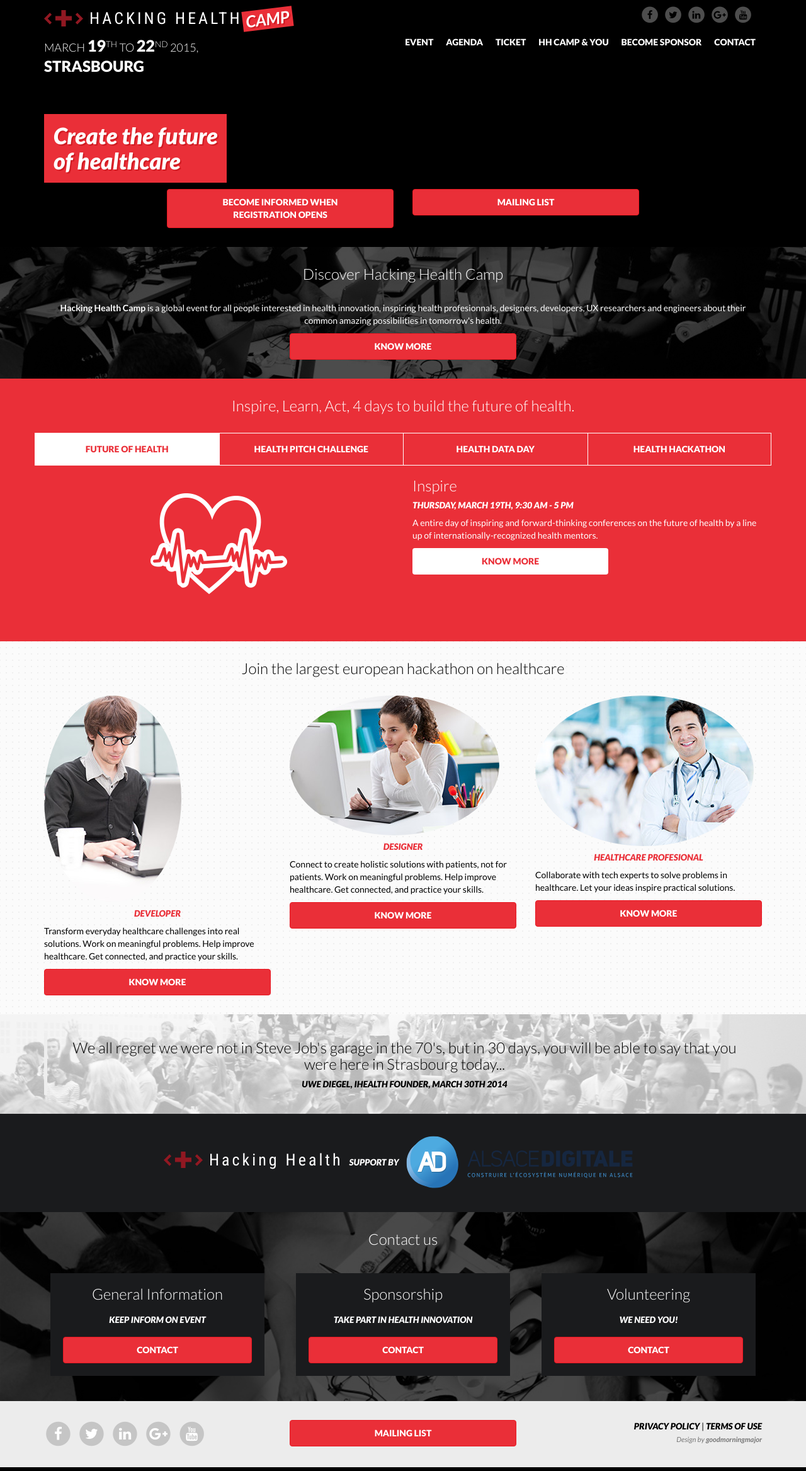
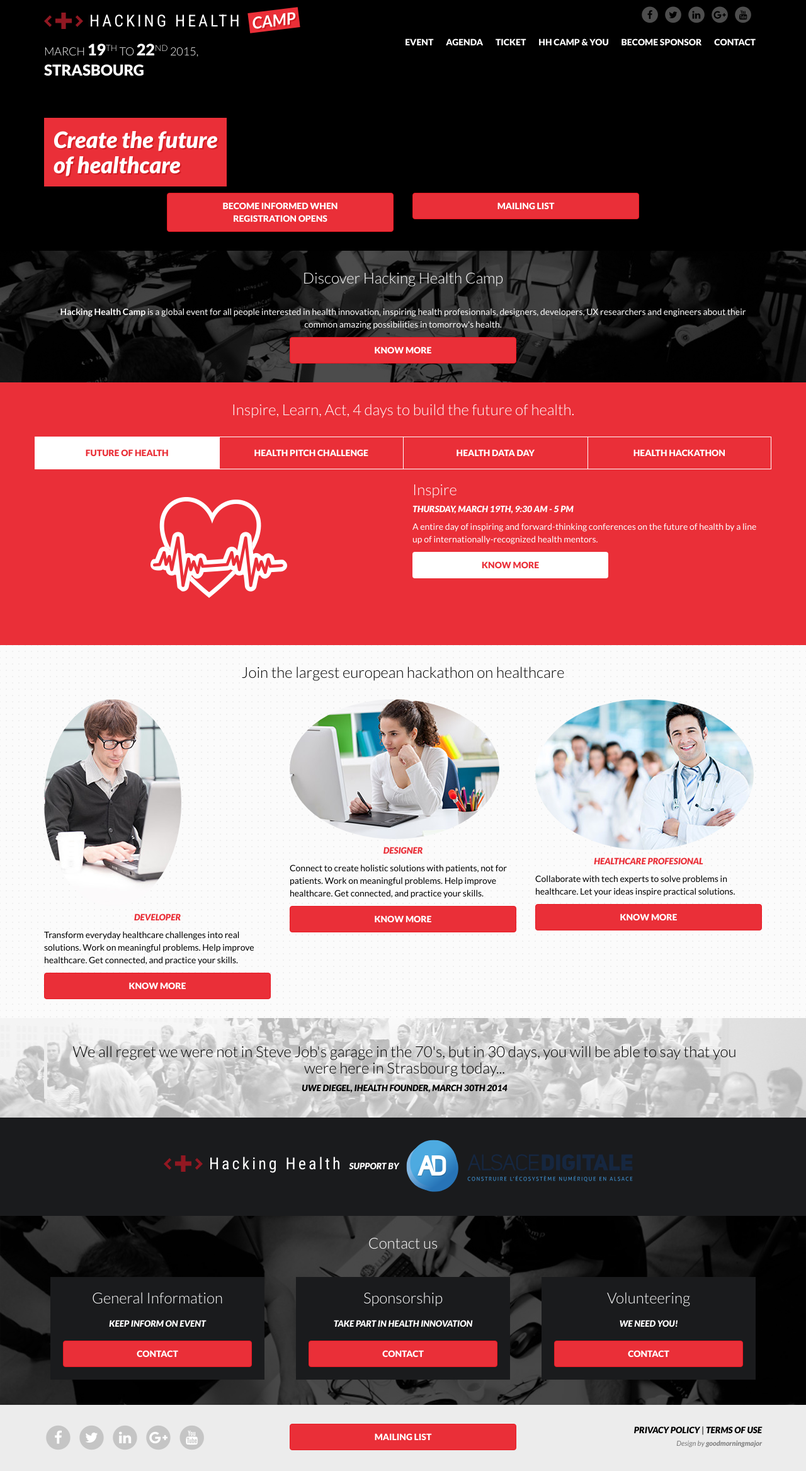
Before and after one commit to AlsaceDigitale/hhcamp_2015, a Jekyll site: the page built from index.html, in a window 1280 px wide. Shown: the whole page at 63% size. Built offline with Jekyll 4.4.1, drawn with Linux system fonts in a browser that asks for light colours; nearby versions of some CDN libraries.

Commit message:
slanted text

```diff
--- a/_includes/header.html
+++ b/_includes/header.html
@@ -11,8 +11,8 @@
         <span class="hhlogo">
           {% assign img_url = "/img/hhlogo.svg" | prepend: site.baseurl %}
           <img src="{{ img_url }}" />
-          Hacking Health
-          <span class="slant">Camp</span>
+          <span class="logo-text">Hacking Health</span>
+          <span class="slant-text">Camp</span>
         </span>
         <span class="subtitle">
           March <span class="day">19</span><sup>th</sup> to <span class="day">22</span><sup>nd</sup> 2015,
--- a/css/main.sass
+++ b/css/main.sass
@@ -40,8 +40,7 @@ $asset-path: 'http://alsacedigitale.github.io/hhcamp_wip'
   line-height: 1
   height: 26px
   letter-spacing: 4px
-  position: relative
-  .slant
+  .slant-text
     background-color: $brand-primary
     color: white
     display: inline-block
@@ -55,9 +54,6 @@ $asset-path: 'http://alsacedigitale.github.io/hhcamp_wip'
     transform: rotate(-7deg)
     line-height: 1
     text-shadow: 2px 2px $brand-primary-darker
-    position: absolute
-    top: 0
-    right: -80px
   img
     height: 26px
     margin-top: -4px
```
